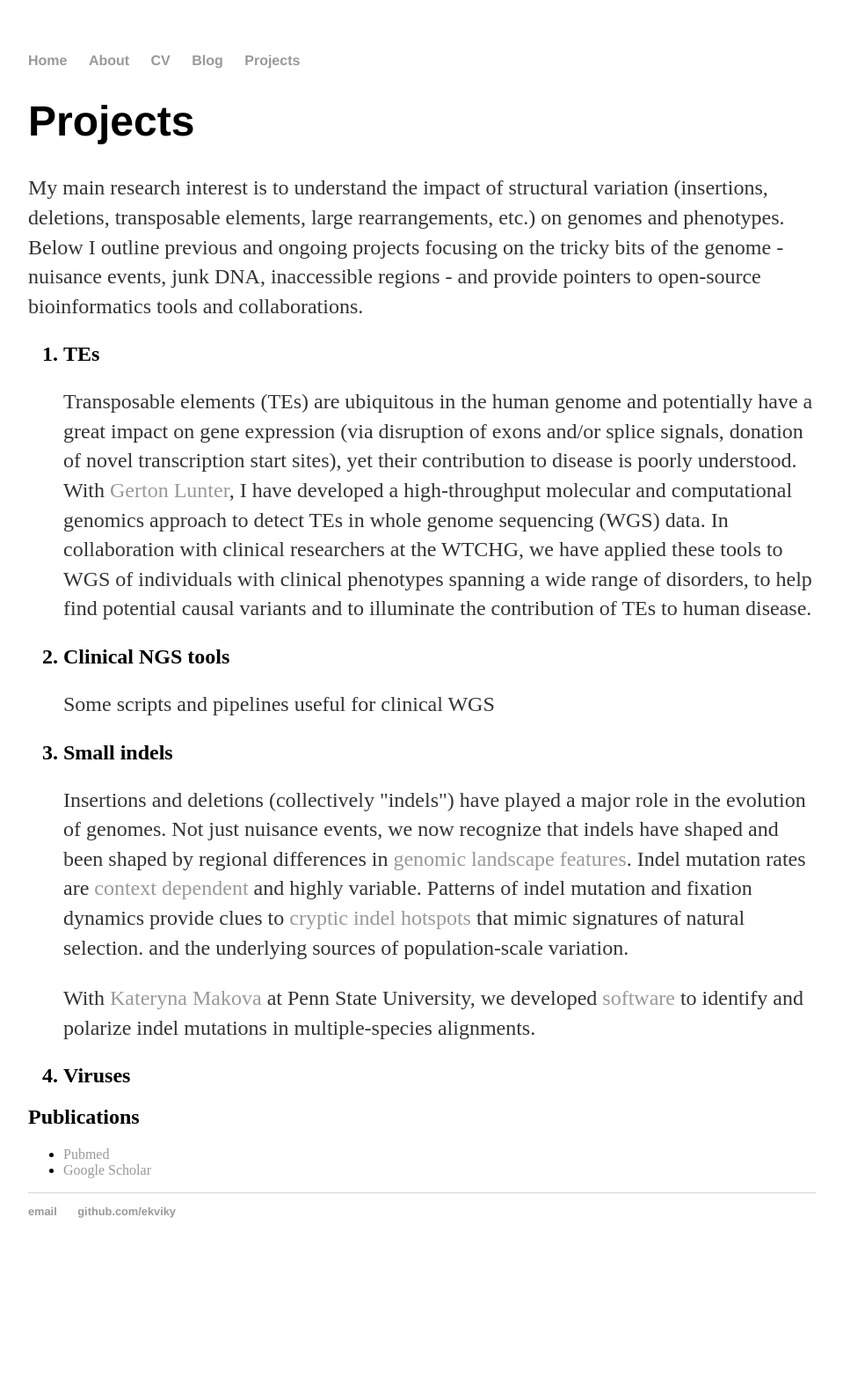
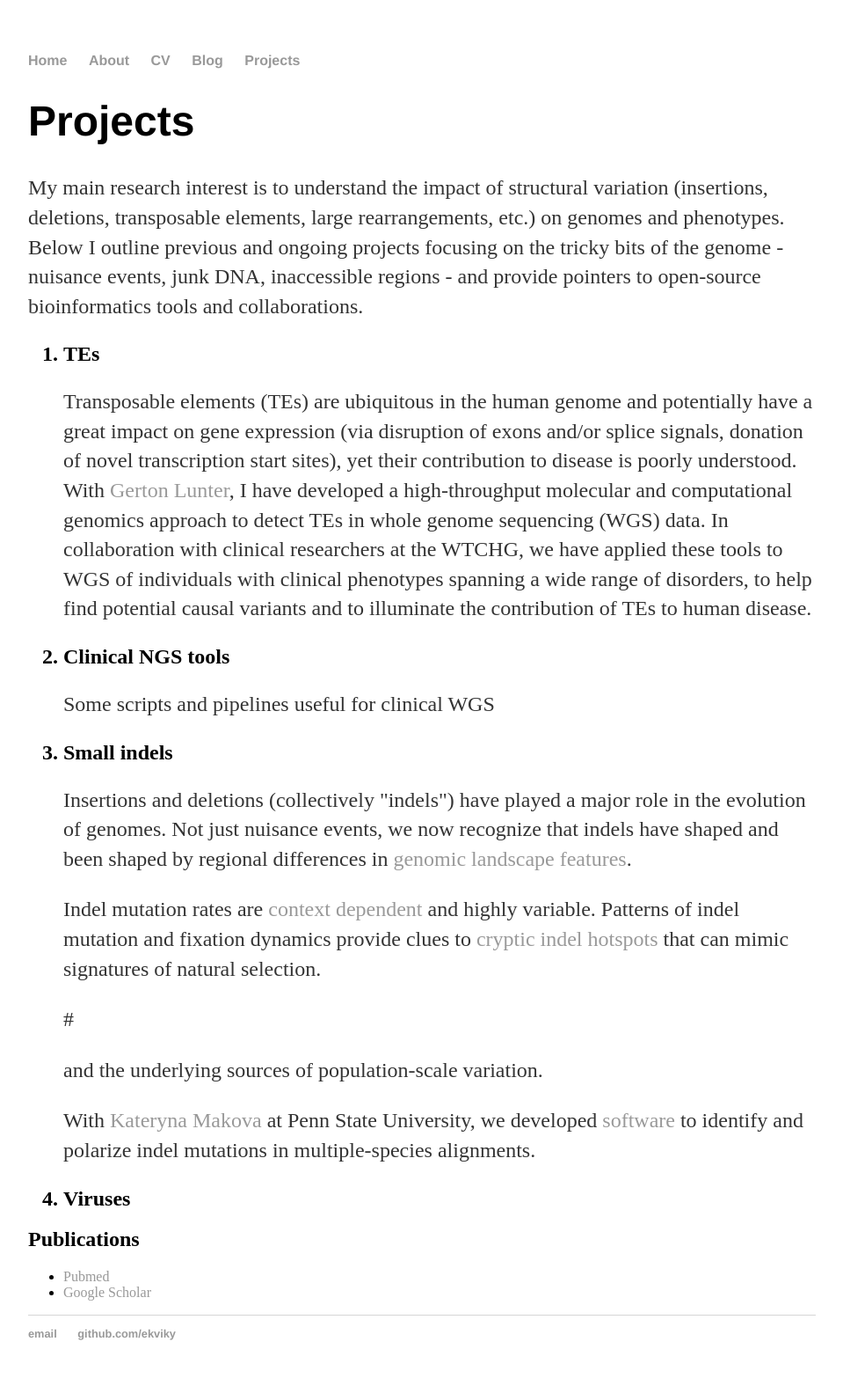
Before and after one commit to ekviky/ekviky.github.io, a Jekyll site: the page built from projects/index.html, in a window 1280 px wide. Shown: the whole page at 88% size, without its empty margins (160-1119 px from the left). Built offline with Jekyll 4.4.1, drawn with Linux system fonts in a browser that asks for light colours; before the commit the page ends 1444 px from its top, so only the background shows below that.

Commit message:
update project descriptions

```diff
--- a/projects/index.html
+++ b/projects/index.html
@@ -14,7 +14,9 @@ title: ekviky Projects
 			<h2><li>Clinical NGS tools</li></h2>
 			<p>Some scripts and pipelines useful for clinical WGS<p>
 			<h2><li>Small indels</li></h2>
-			<p> Insertions and deletions (collectively "indels") have played a major role in the evolution of genomes. Not just nuisance events, we now recognize that indels have shaped and been shaped by regional differences in <a href="http://journals.plos.org/ploscompbiol/article?id=10.1371/journal.pcbi.0030176">genomic landscape features</a>. Indel mutation rates are <a href="#">context dependent</a> and highly variable. Patterns of indel mutation and fixation dynamics provide clues to <a href="https://academic.oup.com/mbe/article-lookup/doi/10.1093/molbev/mst185">cryptic indel hotspots</a> that mimic signatures of natural selection. and the underlying sources of population-scale variation.<p>
+			<p> Insertions and deletions (collectively "indels") have played a major role in the evolution of genomes. Not just nuisance events, we now recognize that indels have shaped and been shaped by regional differences in <a href="http://journals.plos.org/ploscompbiol/article?id=10.1371/journal.pcbi.0030176">genomic landscape features</a>.<p>
+			<p>Indel mutation rates are <a href="#">context dependent</a> and highly variable. Patterns of indel mutation and fixation dynamics provide clues to <a href="https://academic.oup.com/mbe/article-lookup/doi/10.1093/molbev/mst185">cryptic indel hotspots</a> that can mimic signatures of natural selection.<p>
+			#<p> and the underlying sources of population-scale variation.<p>
 			<p>With <a href="http://www.bx.psu.edu/makova_lab/">Kateryna Makova</a> at Penn State University, we developed <a href="https://usegalaxy.org/">software</a> to identify and polarize indel mutations in multiple-species alignments.<p>
 			<h2><li>Viruses</li></h2>
 		</ol>
```
